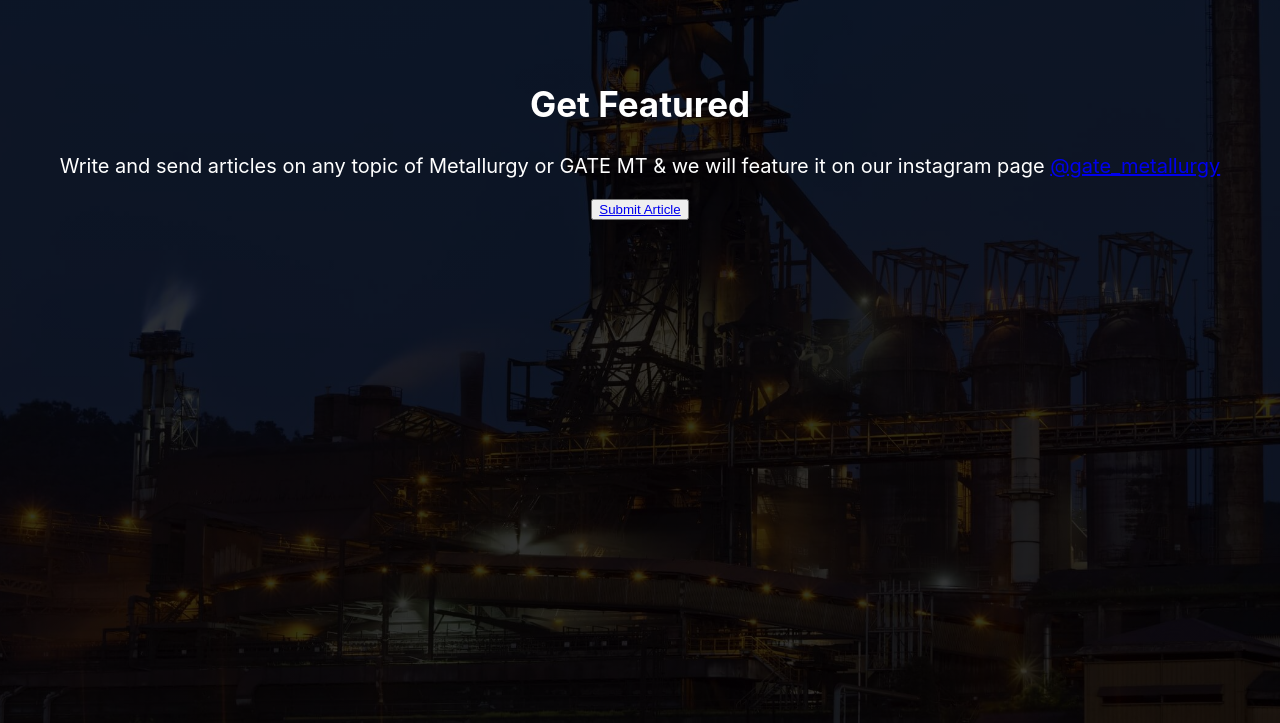
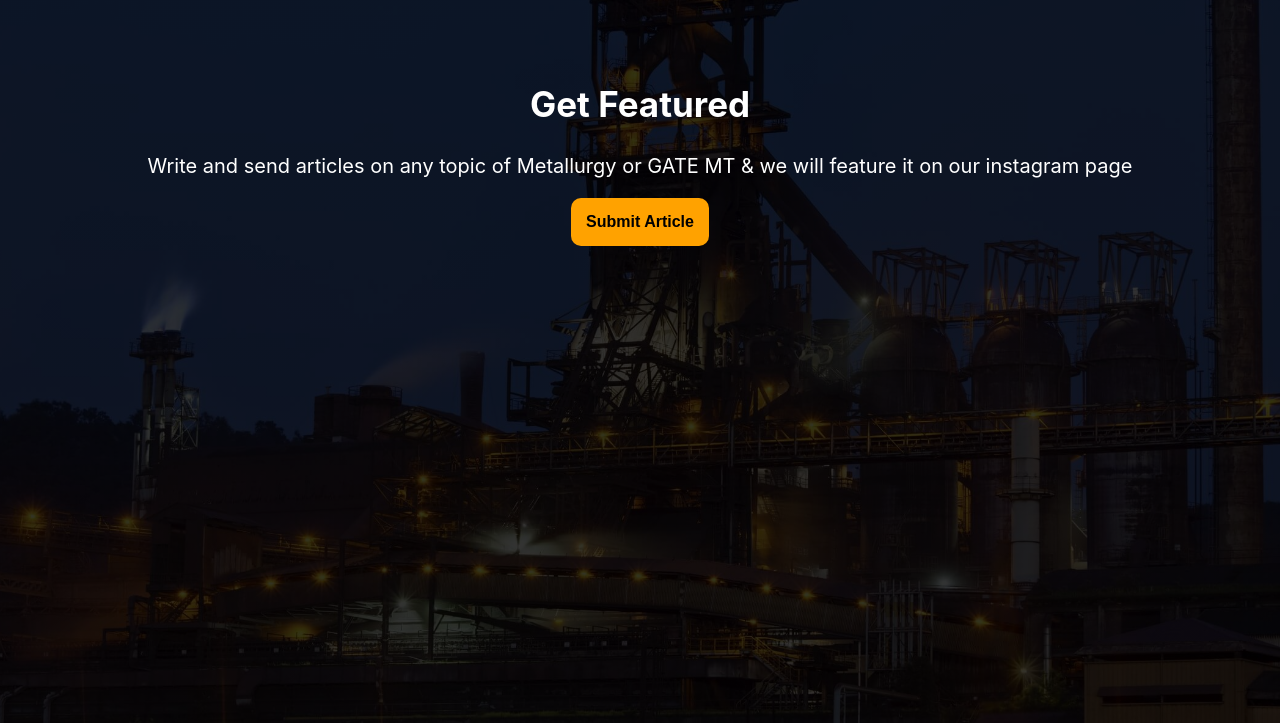
Before and after one commit to siddharthtank/gate_metallurgy, a plain HTML site: page index.html in a window 1280 px wide. Shown: the part 141-864 px from the top of the page. Drawn offline with Linux system fonts and the light colour scheme.

Commit message:
Add files via upload

```diff
--- a/index.html
+++ b/index.html
@@ -14,8 +14,8 @@
     </section>
     <section class="btn">
         <h2>Get Featured</h2>
-        <p>Write and send articles on any topic of Metallurgy or GATE MT & we will feature it on our instagram page <a href="#">@gate_metallurgy</a></p>
-        <button><a href="https://forms.gle/enyXHnbTmpsPV3367">Submit Article</a></button>
+        <p>Write and send articles on any topic of Metallurgy or GATE MT & we will feature it on our instagram page</p>
+        <a href="https://forms.gle/enyXHnbTmpsPV3367"><button>Submit Article</button></a>
     </section>
 
 </body>
--- a/main.css
+++ b/main.css
@@ -37,7 +37,7 @@ p{
 }
 
 
-a > button{
+a button{
     text-decoration: none;
     color: black;
     background: #ffa200;
@@ -49,7 +49,7 @@ a > button{
     border-radius: 10px;
 }
 
-a > button:hover{
+a button:hover{
     background: #fff;
     color: #ffa200;
 }
```
